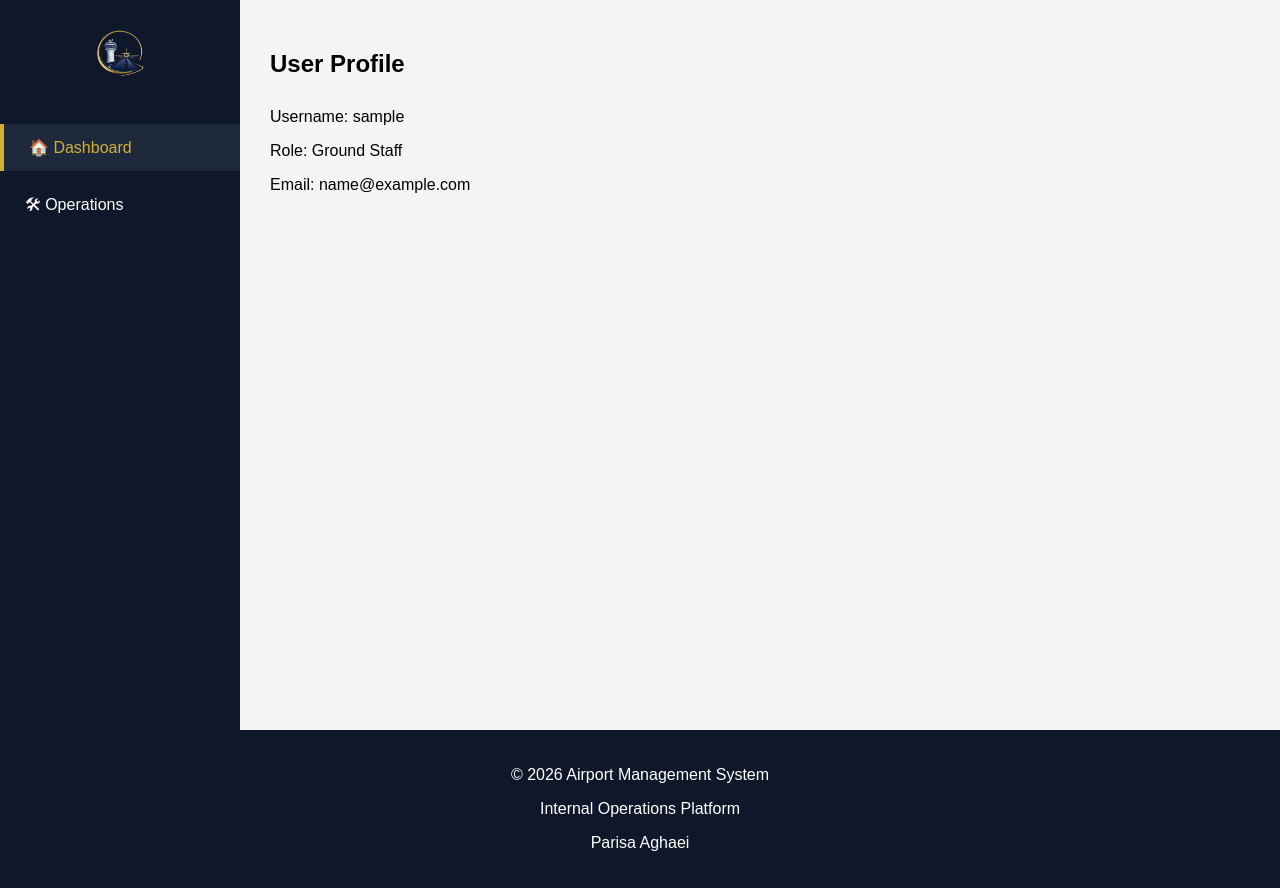
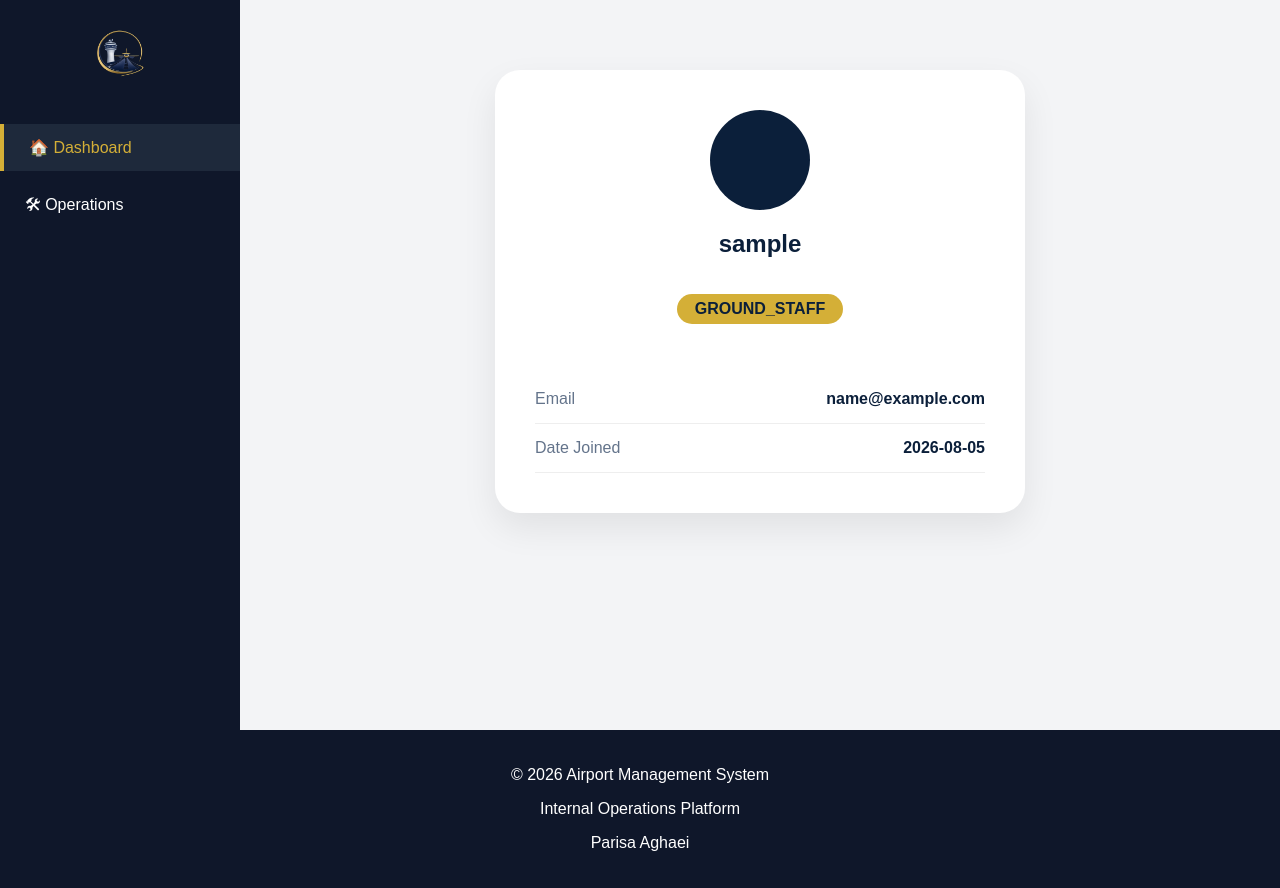
Before and after one commit to ParisaAg/airport-management-system, a Django app: page /accounts/profile/ in a window 1280 px wide. Shown: the part 70-958 px from the top of the page. Run offline with Django 5.2, Linux system fonts and the light colour scheme; the visitor is signed in with stand-in values (Sample User, id 1); data that the repository does not hold is empty.

Commit message:
Create modern authentication and profile pages

```diff
--- /dev/null
+++ b/static/css/profile.css
@@ -0,0 +1,147 @@
+.profile-container {
+
+    display:flex;
+
+    justify-content:center;
+
+    align-items:center;
+
+    padding:40px;
+
+}
+
+
+
+.profile-card {
+
+
+    width:450px;
+
+    background:white;
+
+    border-radius:25px;
+
+    padding:40px;
+
+    text-align:center;
+
+    box-shadow:
+
+    0 15px 35px rgba(0,0,0,.08);
+
+}
+
+
+
+
+
+.profile-avatar {
+
+
+    width:100px;
+
+    height:100px;
+
+    margin:auto;
+
+    border-radius:50%;
+
+    background:#0B1F3A;
+
+    color:#D4AF37;
+
+    display:flex;
+
+    align-items:center;
+
+    justify-content:center;
+
+    font-size:55px;
+
+}
+
+
+
+
+
+.profile-card h2 {
+
+
+    margin-top:20px;
+
+    color:#0B1F3A;
+
+}
+
+
+
+
+
+.profile-role {
+
+
+    display:inline-block;
+
+    background:#D4AF37;
+
+    color:#0B1F3A;
+
+    padding:6px 18px;
+
+    border-radius:20px;
+
+    font-weight:bold;
+
+}
+
+
+
+
+
+.profile-info {
+
+
+    margin-top:35px;
+
+    text-align:left;
+
+}
+
+
+
+
+
+.info-item {
+
+
+    display:flex;
+
+    justify-content:space-between;
+
+    padding:15px 0;
+
+    border-bottom:1px solid #eee;
+
+}
+
+
+
+
+
+.info-item span {
+
+
+    color:#64748b;
+
+}
+
+
+
+
+
+.info-item strong {
+
+
+    color:#0B1F3A;
+
+}
--- a/templates/accounts/profile.html
+++ b/templates/accounts/profile.html
@@ -1,4 +1,6 @@
 {% extends 'base.html' %}
+
+{% load static %}
 
 
 {% block title %}
@@ -7,43 +9,129 @@ Profile
 
 
 
+{% block extra_css %}
+
+<link rel="stylesheet" href="{% static 'css/profile.css' %}">
+
+{% endblock %}
+
+
+
+
+
 {% block content %}
 
 
-<h1>
-User Profile
-</h1>
+
+<div class="profile-container">
 
 
-<p>
-Username:
-{{ user.username }}
-</p>
+
+    <div class="profile-card">
 
 
-<p>
-Role:
-{{ user.get_role_display }}
+
+        <div class="profile-avatar">
+
+            <i class="bi bi-person-circle"></i>
+
+        </div>
+
+
+
+
+        <h2>
+            {{ user.username }}
+        </h2>
+
+
+
+        <p class="profile-role">
+
+            {{ user.role }}
+
         </p>
 
 
 
-<p>
-Email:
-{{ user.email }}
-</p>
+
+
+        <div class="profile-info">
+
+
+
+            <div class="info-item">
+
+                <span>
+                    Email
+                </span>
+
+                <strong>
+                    {{ user.email|default:"-" }}
+                </strong>
+
+            </div>
+
+
+
+
+
+            <div class="info-item">
+
+                <span>
+                    Date Joined
+                </span>
+
+
+                <strong>
+                    {{ user.date_joined|date:"Y-m-d" }}
+                </strong>
+
+
+            </div>
+
+
+
 
 
 
             {% if user.airline %}
 
-<p>
-Airline:
+
+
+            <div class="info-item">
+
+                <span>
+                    Airline
+                </span>
+
+
+                <strong>
                     {{ user.airline.name }}
-</p>
+                </strong>
+
+
+            </div>
+
+
+
 
             {% endif %}
 
 
 
+        </div>
+
+
+
+
+    </div>
+
+
+
+
+</div>
+
+
+
 {% endblock %}
--- a/templates/base.html
+++ b/templates/base.html
@@ -18,6 +18,9 @@
 
     <link rel="stylesheet"
           href="{% static 'css/style.css' %}">
+        {% block extra_css %}
+
+        {% endblock %}
 
 </head>
 
```
Also changed, not shown: static/css/login.css (added, +305 -0 lines), templates/accounts/login.html (+99 -11 lines). Lines whose indentation alone changed are shown as unchanged.
